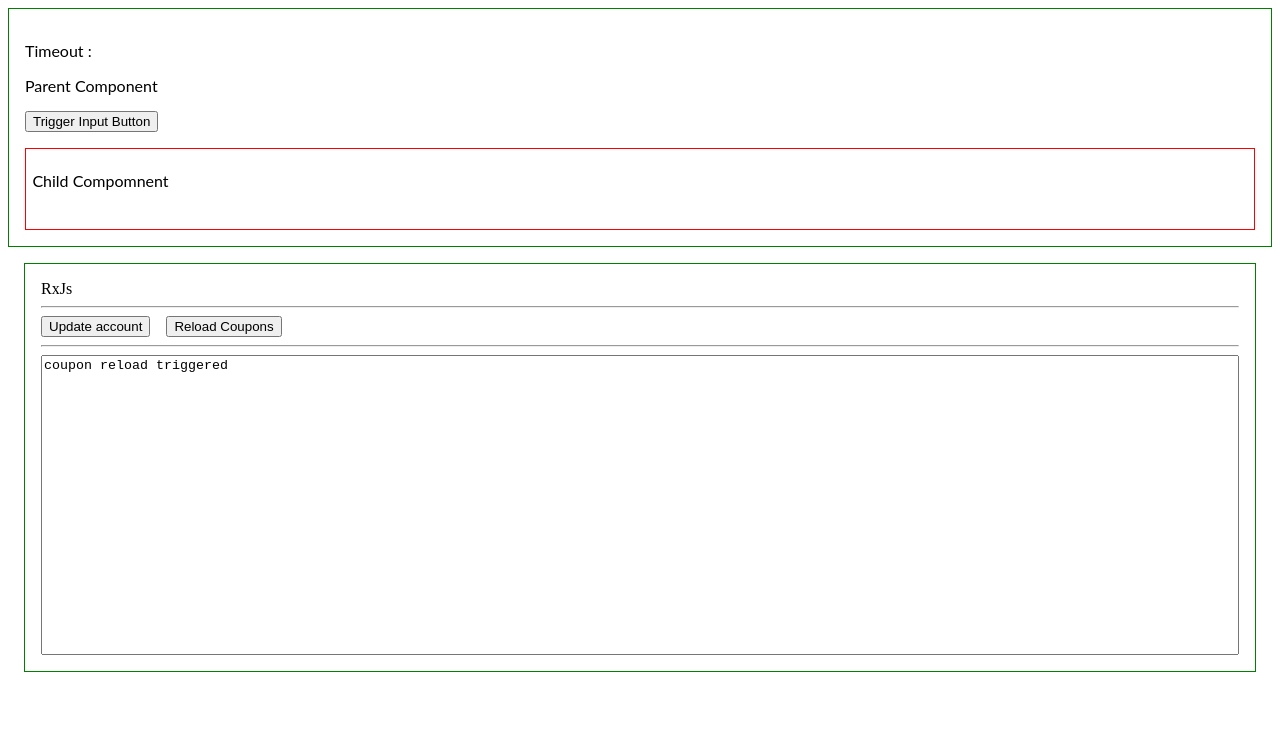
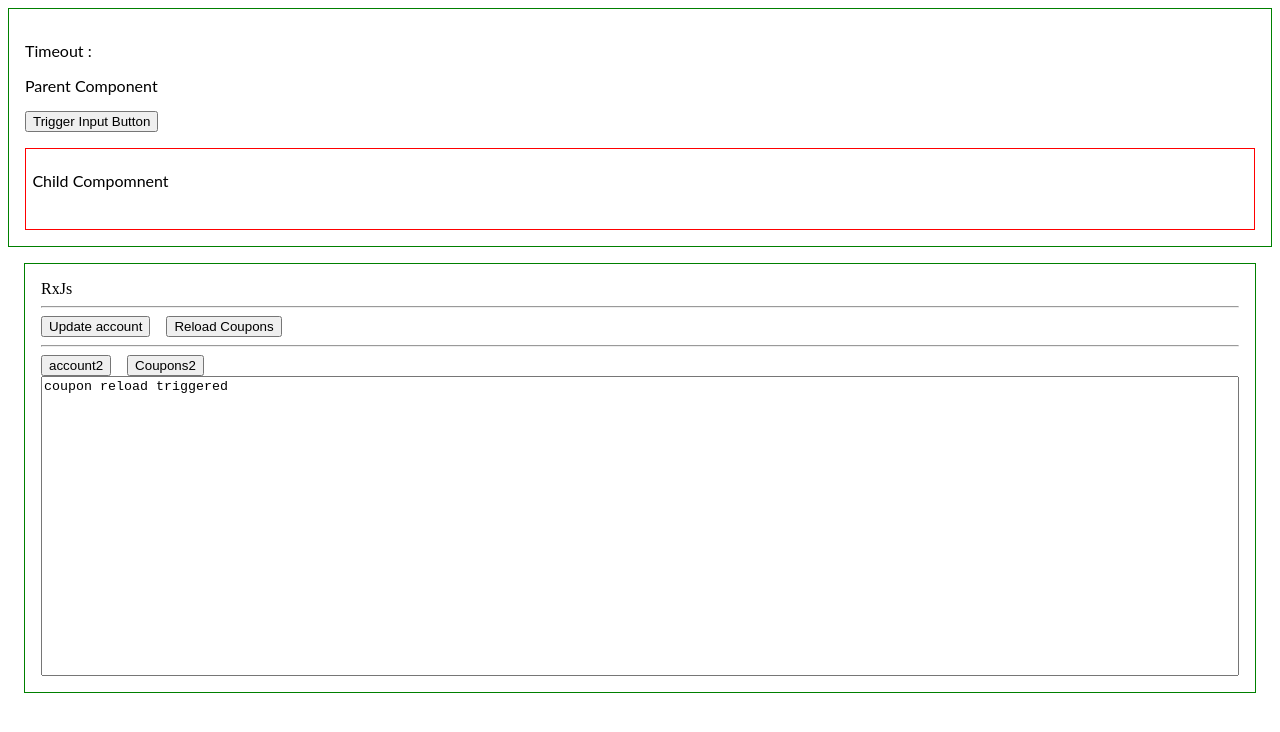
Before and after one commit to ktsangop/ui-input-hidden-focus, an Angular app: page / in a window 1280 px wide. Shown: the top 732 px of the page. Built offline with nearby package versions, Linux system fonts and the light colour scheme.

Commit message:
3 files modified

```diff
--- a/src/app/app.component.html
+++ b/src/app/app.component.html
@@ -22,6 +22,13 @@
     Reload Coupons
   </button>
   <hr />
+
+  <button (click)="onAccountUpdate2()" style="margin-right: 1rem;">
+    account2
+  </button>
+  <button (click)="onCouponsReload2()" style="margin-right: 1rem;">
+  Coupons2
+</button>
   <textarea
     id="textOutput"
     style="height: 300px; overflow-y:scroll; width: 100%; resize: none;"
--- a/src/app/app.component.ts
+++ b/src/app/app.component.ts
@@ -1,9 +1,19 @@
+import { HttpClient } from '@angular/common/http';
 import { Component, VERSION } from '@angular/core';
-import { BehaviorSubject, combineLatest, noop, of, Subject } from 'rxjs';
+import {
+  BehaviorSubject,
+  combineLatest,
+  exhaustMap,
+  noop,
+  of,
+  Subject,
+  switchMapTo,
+} from 'rxjs';
 import {
   combineLatestAll,
   filter,
   mergeMap,
+  sample,
   switchMap,
   take,
   tap,
@@ -17,7 +27,7 @@ import { UiService } from './ui.service';
 })
 export class AppComponent {
   show = false;
-  constructor(private uiService: UiService) {
+  constructor(private uiService: UiService, private http: HttpClient) {
     this.uiService.showInput$.subscribe((show) => (this.show = show));
   }
   name = 'Angular ' + VERSION.major;
@@ -40,7 +50,9 @@ export class AppComponent {
    * =======================
    */
   account$ = new BehaviorSubject<any>({ isInstantiated: false });
+  account2$ = new Subject<void>();
   coupoRefresh$ = new Subject<void>();
+  coupoRefresh2$ = new Subject<void>();
 
   ngOnInit() {
     this.combineBsubjects();
@@ -75,8 +87,16 @@ export class AppComponent {
     this.account$.next({ isInstantiated: true });
   }
 
+  onAccountUpdate2() {
+    this.account2$.next();
+  }
+
   onCouponsReload() {
     this.coupoRefresh$.next();
+  }
+
+  onCouponsReload2() {
+    this.coupoRefresh2$.next();
   }
 
   combineBsubjects() {
@@ -98,5 +118,24 @@ export class AppComponent {
     setTimeout(() => merchantName$.next('Preview'), 5000);
     setTimeout(() => merchantName$.next('Marcos'), 10000);
     // setTimeout(() => merchantName$.next('Preview'), 15000);
+
+    /////////////////////////////////////////////////////////////////////////////////////////////////////
+    combineLatest([this.account2$, this.coupoRefresh2$])
+      .pipe(
+        // take(1) is the only way to unsubscribe from source after the first emission...
+        take(1),
+        // switchMap DOES NOT "SWITCH" to the inner observable
+        // It just ensures that there are no multiple subscriptions allowed to the inner observable
+        // Thus if we try to resubscribe to the inner observable before it completes, rxjs unsubscribes from the
+        // inner observable automatically (think of an http request cancelled...)
+        switchMap(() =>
+          this.http.get('https://www.fishwatch.gov/api/species/red-snapper')
+        )
+      )
+      .subscribe(() => {
+        const textOutput = document.querySelector(`#textOutput`);
+        textOutput.append('>> GET DOG FACTS! <<\n');
+      });
+    /////////////////////////////////////////////////////////////////////////////////////////////////////
   }
 }
```
Also changed, not shown: src/app/app.module.ts (+7 -1 lines).
